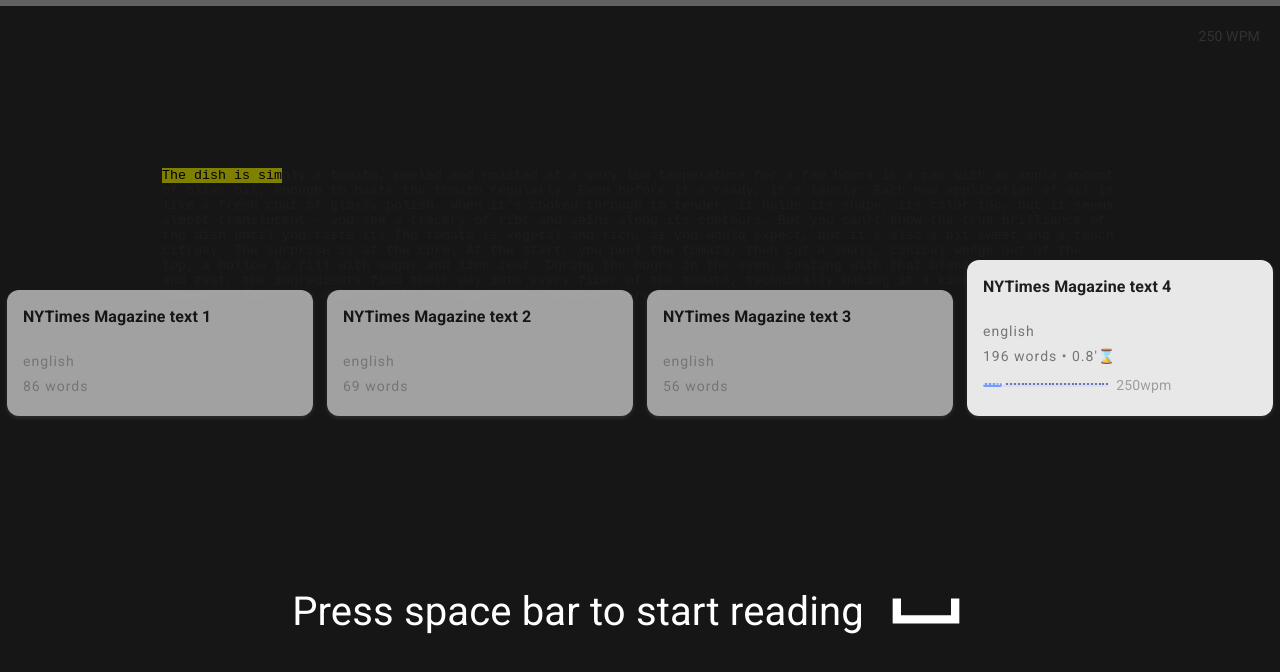
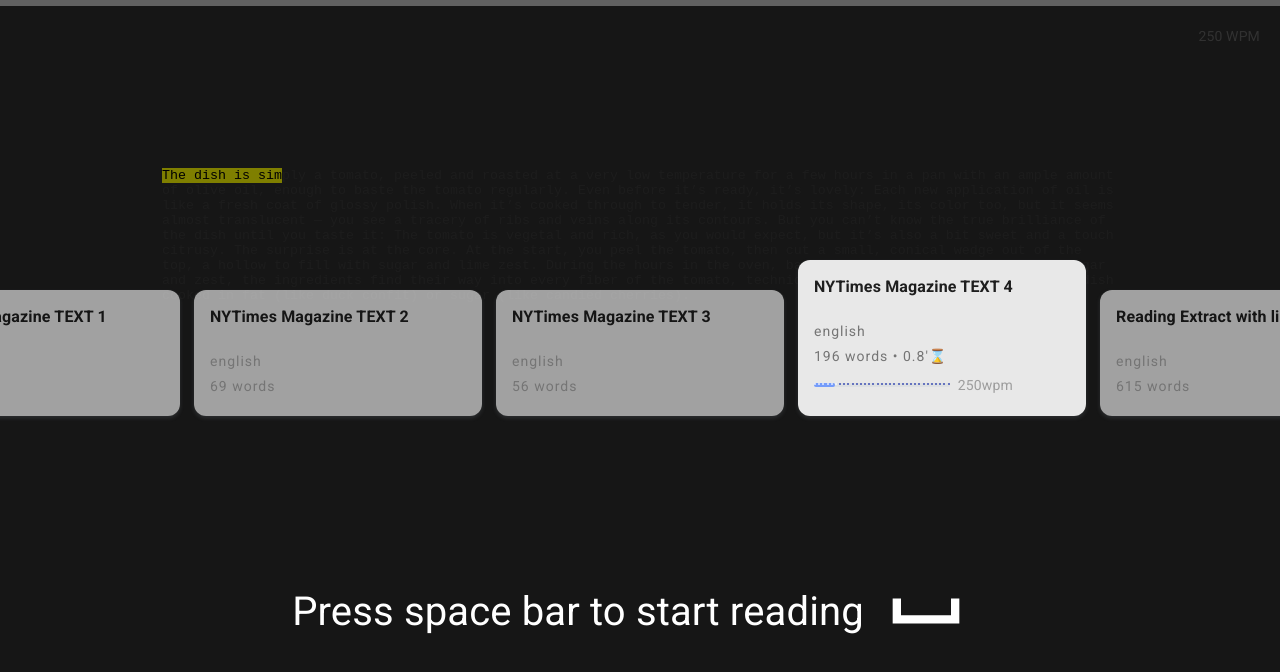
Before and after one commit to guceda/dyre, a React (Create React App) app: page / in a window 1280 px wide. Shown: the top 672 px of the page. Built offline with nearby package versions, Linux system fonts and the light colour scheme.

Commit message:
add longer text with line breaks

```diff
--- a/src/texts/texts.js
+++ b/src/texts/texts.js
@@ -2,25 +2,50 @@ export default [
   {
     lang: "english",
     level: null,
-    title: "NYTimes Magazine text 1",
-    content: "We raced to the Monet house, Michael certain that they would turn us away, me practicing what I would tell the guard in our defense. As soon as he started to scold us, I said: ‘‘The tomato! It was the tomato’s fault. It was trop bonne,’’ using the French expression for ‘‘too good’’ to convey the understanding that the tomato was both delicious and impossible to resist. The guard smiled with amusement and also, it seemed, recognition — he’d had things that were trop bonne, too.",
+    title: "NYTimes Magazine TEXT 1",
+    content:
+      "We raced to the Monet house, Michael certain that they would turn us away, me practicing what I would tell the guard in our defense. As soon as he started to scold us, I said: ‘‘The tomato! It was the tomato’s fault. It was trop bonne,’’ using the French expression for ‘‘too good’’ to convey the understanding that the tomato was both delicious and impossible to resist. The guard smiled with amusement and also, it seemed, recognition — he’d had things that were trop bonne, too.",
   },
   {
     lang: "english",
-    level: 7,
-    title: "NYTimes Magazine text 2",
-    content: "I rarely met a French person who wouldn’t stop everything to talk about food, and the guard was no exception. He asked if the tomato had been cooked; was it served hot or cold; was it seasoned in a special way? I described the dish, and when I told him what else we’d had, he called me gourmande, the word for greedy, and pointed the way to the entrance.",
+    level: null,
+    title: "NYTimes Magazine TEXT 2",
+    content:
+      "I rarely met a French person who wouldn’t stop everything to talk about food, and the guard was no exception. He asked if the tomato had been cooked; was it served hot or cold; was it seasoned in a special way? I described the dish, and when I told him what else we’d had, he called me gourmande, the word for greedy, and pointed the way to the entrance.",
   },
   {
     lang: "english",
-    level: 5,
-    title: "NYTimes Magazine text 3",
-    content: "I’ve returned to the gardens twice since then, but I’ve made my version of that tomato dish countless times, and each time I’m startled by how beautiful it is. Everything you do to make the dish, which isn’t much, seems to brighten what is basic and beloved about a tomato: its form, flavor, texture and hue.",
+    level: null,
+    title: "NYTimes Magazine TEXT 3",
+    content:
+      "I’ve returned to the gardens twice since then, but I’ve made my version of that tomato dish countless times, and each time I’m startled by how beautiful it is. Everything you do to make the dish, which isn’t much, seems to brighten what is basic and beloved about a tomato: its form, flavor, texture and hue.",
   },
   {
     lang: "english",
-    level: 5,
-    title: "NYTimes Magazine text 4",
-    content: "The dish is simply a tomato, peeled and roasted at a very low temperature for a few hours in a pan with an ample amount of olive oil, enough to baste the tomato regularly. Even before it’s ready, it’s lovely: Each new application of oil is like a fresh coat of glossy polish. When it’s cooked through to tender, it holds its shape, its color too, but it seems almost translucent — you see a tracery of ribs and veins along its contours. But you can’t know the true brilliance of the dish until you taste it: The tomato is vegetal and rich, as you would expect, but it’s also a bit sweet and a touch citrusy. The surprise is at the core. At the start, you peel the tomato, then cut a small, conical wedge out of the top, a hollow to fill with sugar and lime zest. During the hours in the oven, basting with that blend of oil and sugar and zest, the ingredients find their way into every fiber of the tomato, technically making it a kind of confit, a dish cooked in fat (like duck confit) or sugar (like candied cherries).",
+    level: null,
+    title: "NYTimes Magazine TEXT 4",
+    content:
+      "The dish is simply a tomato, peeled and roasted at a very low temperature for a few hours in a pan with an ample amount of olive oil, enough to baste the tomato regularly. Even before it’s ready, it’s lovely: Each new application of oil is like a fresh coat of glossy polish. When it’s cooked through to tender, it holds its shape, its color too, but it seems almost translucent — you see a tracery of ribs and veins along its contours. But you can’t know the true brilliance of the dish until you taste it: The tomato is vegetal and rich, as you would expect, but it’s also a bit sweet and a touch citrusy. The surprise is at the core. At the start, you peel the tomato, then cut a small, conical wedge out of the top, a hollow to fill with sugar and lime zest. During the hours in the oven, basting with that blend of oil and sugar and zest, the ingredients find their way into every fiber of the tomato, technically making it a kind of confit, a dish cooked in fat (like duck confit) or sugar (like candied cherries).",
+  },
+  {
+    lang: "english",
+    level: null,
+    title: "Reading Extract with line breaks",
+    content: `
+Reading is becoming more and more important in the new knowledge economy and remains the most effective human activity for transforming information into knowledge.
+
+If top readers read at speeds of above 1000 words per minute (wpm) with near 85% comprehension, they only represent 1% of readers. Average readers are the majority and only reach around 200 wpm with a typical comprehension of 60%. This seems surprising since most readers, actively reading work documents, newspapers, magazines, books or the contents of a computer display are practicing daily for at least one hour. With such an intense training everyone should be close to top performances.
+
+Unfortunately, this is far from the real situation. The average reader is five times slower than the good reader. Things are even worse if we consider reading efficiency as well as speed. Reading efficiency is reading speed weighted by comprehension rate and it amounts to 200 x 60% or 120 efficient words per minute (ewpm) for the average reader and to 1000 x 85% or 850 ewpm for top readers. Thus, an efficiency ratio of seven divides these two categories.
+
+Compare the results of the average reader to other areas. We may imagine a sprinter practicing every day for several years on the running track and then just calmly walking for a race. We can also picture a racing driver never exceeding 30 mph or a pianist playing every day of the week for 20 years and only able to play music like a beginner. Unfortunately, since the age of 12, most readers do not substantially improve their efficiency and never reach their full capacity.
+
+Every computer-user who is also a slow typist is aware of the benefits he could obtain with a typing course, but nearly no one suspects the much higher profits he could reach by improving his reading comprehension and speed. The rapid improvement of voice recognition may gradually make typing virtuosity obsolete since a good typist performs well under the speed of speech. On the other hand, human or computer speaking, with an average speed of 150 wpm, will always remain many times slower than a good reader, without any consideration of the skimming and skipping possibilities.
+
+There are three possible ways to improve reading. The fastest is probably a speed reading seminar based upon good materials and animated by a dynamic instructor. It is quite usual for a slow reader to double and even triple his reading efficiency during a two-day class offering a positive atmosphere, carefully selected texts and comprehension tests. However, as this rapid and encouraging improvement is not sufficiently anchored, it often fades with time.
+
+A book about speed reading is the second possibility. Such a book usually provides speed and comprehension tests as well as techniques to improve reading. It often includes more general information about concentration, interest stimulation, skimming techniques and ways to approach a text. Some methods may include audio or videocassettes. A book-based method requires a good deal of time as well as a strong commitment from the reader.
+
+ Finally, a speed reading computer program is probably the most efficient way to achieve top reading levels. Computers offer unique exercises to boost reading efficiency through interactivity, text animation and pacing. Higher reading skills obtained with a computer screen are totally transferable to reading from paper. Unfortunately the inverse way does not work so well. Speed reading software delivers enjoyable and fast paced training, thus giving the consistent practice necessary to break lifelong slow reading habits. This is the task that seminars and speed reading books usually leave up to the reader.`,
   },
 ];
```
